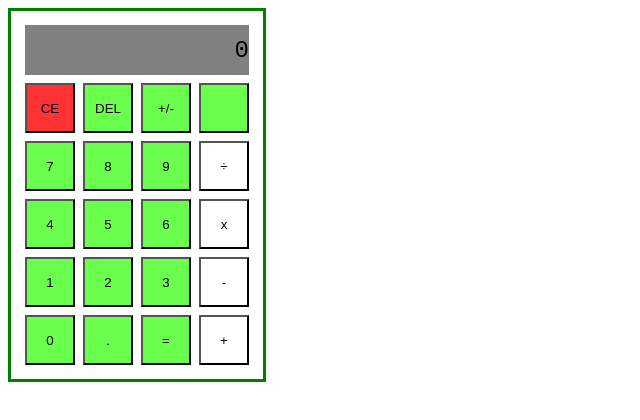
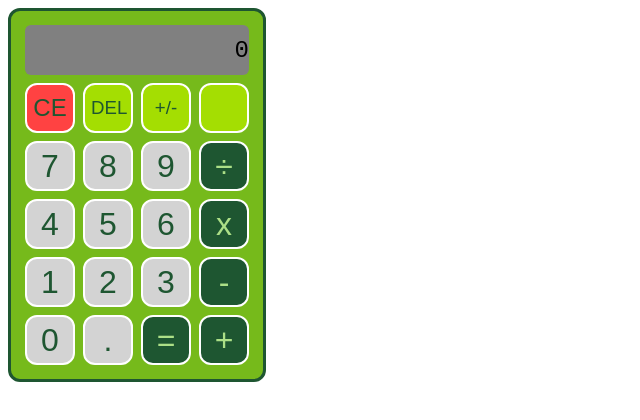
Before and after one commit to CH8091743875984/odin-calculator, a plain HTML site: page index.html in a window 1280 px wide. Shown: the whole page, without its empty margins (0-640 px from the left). Drawn offline with Linux system fonts and the light colour scheme.

Commit message:
Updated styling

```diff
--- a/index.html
+++ b/index.html
@@ -15,7 +15,7 @@
                 <button id="clear">CE</button>
                 <button id="delete">DEL</button>
                 <button id="positiveNegative">+/-</button>
-                <button id="blanktwo"></button>
+                <button id="blankOne"></button>
             </div>
             <div class="buttonRow" id="rowTwo">
                 <button class="numberBtn" id="7">7</button>
--- a/styles.css
+++ b/styles.css
@@ -6,8 +6,25 @@ button {
     width: 50px;
     height: 50px;
     margin: 4px;
-    background-color: rgb(106,255,77)
+    border-radius: 12px;
+    font-family: Arial, sans-serif;
+    text-emphasis: bold;
+    border-color: white;
+    border-style: solid;
 }
+
+.numberBtn {
+    background-color: lightgray;
+    color: #1E5631;
+    font-size: 24pt;
+}
+
+#delete, #positiveNegative, #blankOne {
+    background-color: #a4de02;
+    color: #1E5631;
+    font-size: 14pt;
+}
+
 
 #display {
     height: 50px;
@@ -19,19 +36,27 @@ button {
     align-items: center;
     justify-content: right;
     display: flex;
+    border-radius: 6px;
 }
 
 #clear {
-    background-color: rgb(255,51,51);
+    background-color: rgb(255, 66, 66);
+    font-size: 18pt;
+    color: #1e5631;
 }
 
-#add, #subtract, #multiply, #divide {
-    background-color: white;
+#add, #subtract, #multiply, #divide, #equals {
+    background-color:  #1E5631;
+    color: #ACDF87;
+    font-size: 24pt;
+
 }
 
 #calculatorBody {
     padding: 10px;
-    border: solid 3px green;
+    border: solid 3px #1e5631;
     display: inline-block;
+    background-color: #76ba1b;
+    border-radius: 12px;
 
 }
```
Also changed, not shown: scripts.js (+0 -41 lines).
